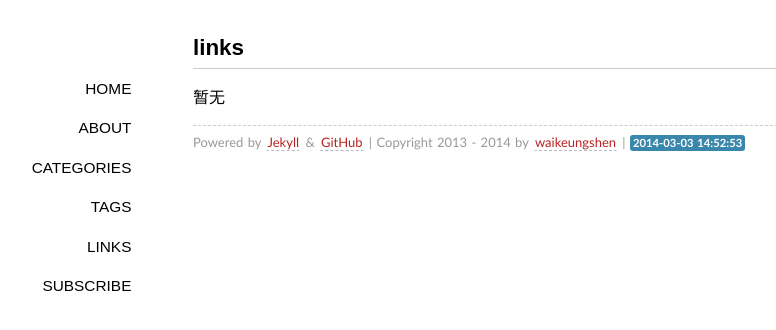
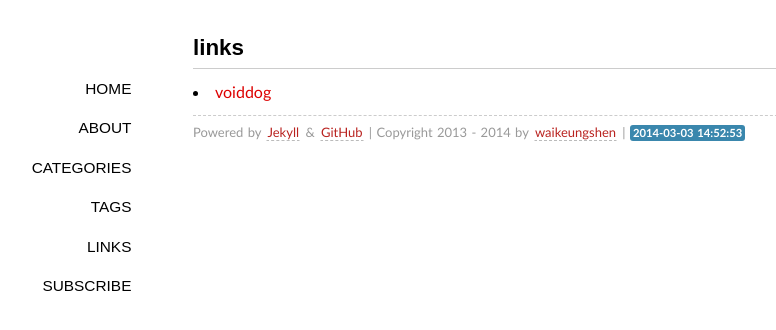
Before and after one commit to AndroidInternal/waikeung.github.com, a Jekyll site: the page built from links/index.md, in a window 1280 px wide. Shown: the top 330 px of the page, without its empty margins (147-923 px from the left). Built offline with Jekyll 4.4.1, drawn with Linux system fonts in a browser that asks for light colours; some web fonts are replaced; Markdown is read by kramdown in place of the engine named in the settings.

Commit message:
update links

```diff
--- a/links/index.md
+++ b/links/index.md
@@ -4,4 +4,4 @@ layout: page
 comments: no
 ---
 
-暂无
+* [voiddog](www.voiddog.com)
```
